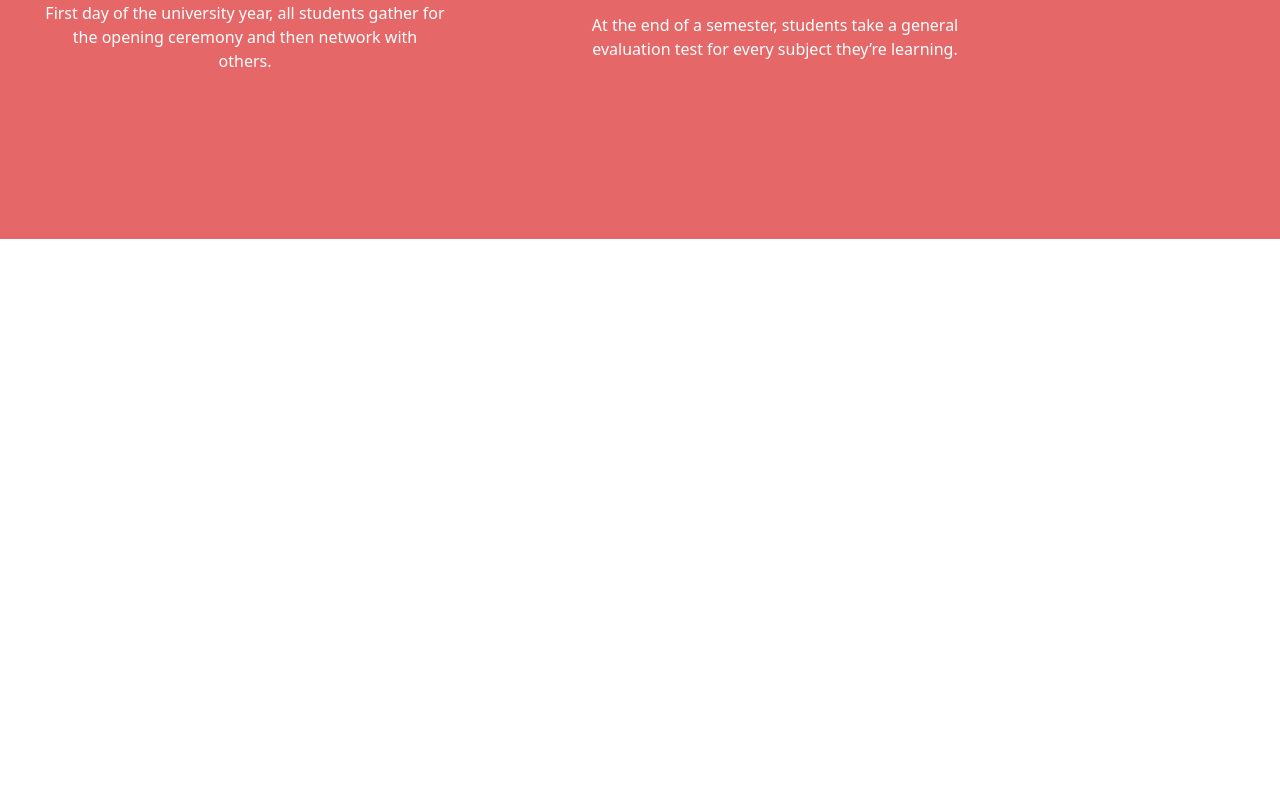
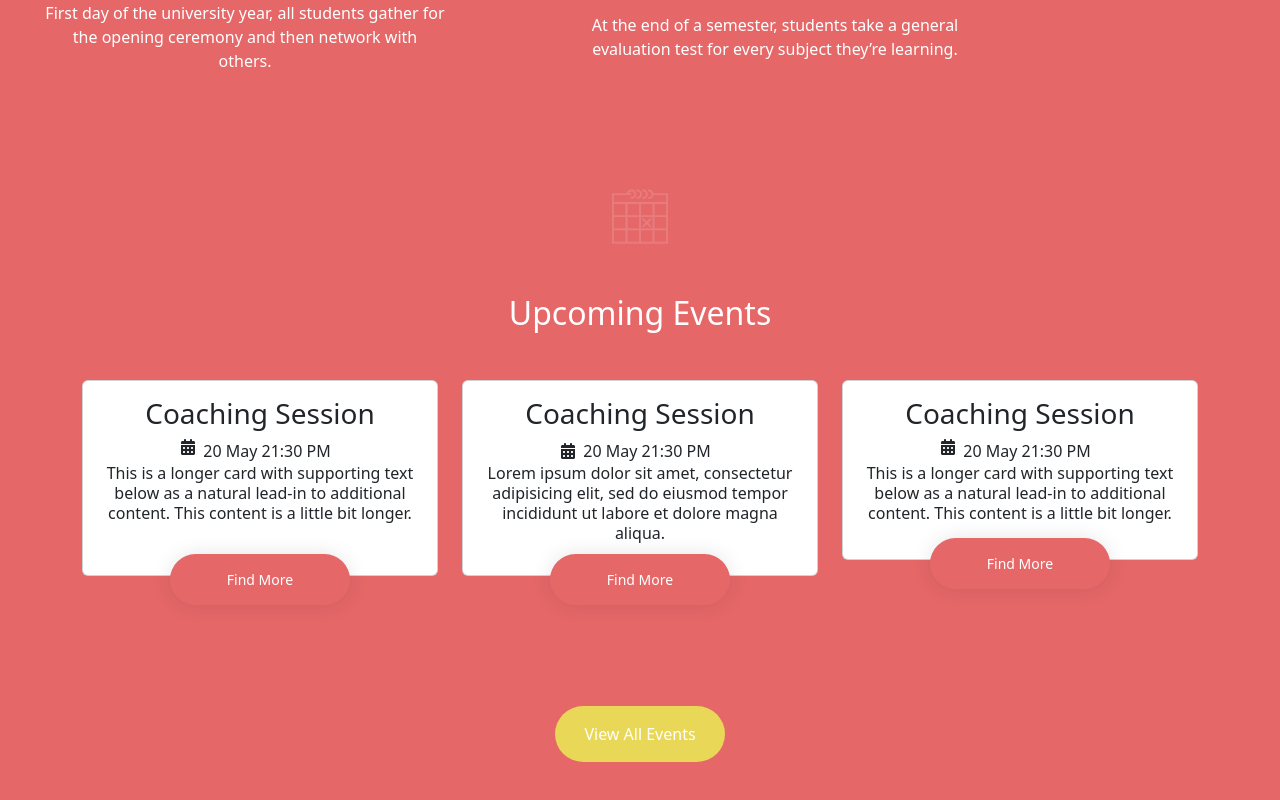
Before and after one commit to MathiasChirivi/proj-html-vuejs, a Vue app: page / in a window 1280 px wide. Shown: the part 2875-3675 px from the top of the page. Before the commit the page ends 3114 px from the top, so only its background shows below. Built offline with nearby package versions, Linux system fonts and the light colour scheme.

Commit message:
section 2 finish

```diff
--- a/index.html
+++ b/index.html
@@ -6,6 +6,8 @@
   <link rel="icon" type="image/svg+xml" href="src/assets/img/Decisions-icon.png" />
   <meta name="viewport" content="width=device-width, initial-scale=1.0" />
   <title>EduPrime</title>
+  <!-- ADD FONTAWESOME -->
+  <!-- <link rel="stylesheet" href="https://cdnjs.cloudflare.com/ajax/libs/font-awesome/6.4.0/css/all.min.css"> -->
 </head>
 
 <body>
--- a/package.json
+++ b/package.json
@@ -9,6 +9,11 @@
     "preview": "vite preview"
   },
   "dependencies": {
+    "@fortawesome/fontawesome-svg-core": "^6.4.0",
+    "@fortawesome/free-brands-svg-icons": "^6.4.0",
+    "@fortawesome/free-regular-svg-icons": "^6.4.0",
+    "@fortawesome/free-solid-svg-icons": "^6.4.0",
+    "@fortawesome/vue-fontawesome": "^3.0.3",
     "@popperjs/core": "^2.11.8",
     "bootstrap": "^5.2.3",
     "vue": "^3.2.47"
--- a/src/components/AppSection2.vue
+++ b/src/components/AppSection2.vue
@@ -7,7 +7,7 @@ export default {
 <template>
     <div class="headerBg ">
         <div class="container containerMain d-flex flex-column align-items-center">
-            <img class="imgClock mb-4" src="../assets/img/Clock-and-Bell.png" alt="">
+            <img class="imgClockCalendar mb-4" src="../assets/img/Clock-and-Bell.png" alt="">
             <h2 class="bg-danger mt-4 mb-5 text-white">University Year</h2>
             <div class="rowFirst text-center text-white">
                 <div class="text">
@@ -34,6 +34,60 @@ export default {
                     </p>
                 </div>
             </div>
+            <img class="imgClockCalendar calendarImg" src="../assets/img/upcoming-events-calendar-icon.png" alt=""
+                srcset="">
+            <h2 class="text-white mb-5">Upcoming Events</h2>
+            <div class="row row-cols-1 row-cols-md-3 g-4">
+                <div class="col">
+                    <div class="card h-100">
+                        <div class="card-body">
+                            <h3 class="card-title text-center">Coaching Session</h3>
+                            <div class="d-flex justify-content-center">
+                                <font-awesome-icon :icon="['fas', 'calendar-days']" />
+                                <p class="m-0 mx-2">20 May 21:30 PM</p>
+                            </div>
+                            <p class="card-text text-center lh-sm">This is a longer card with supporting text below as a
+                                natural
+                                lead-in to
+                                additional content. This content is a little bit longer.</p>
+                            <a href="#" class="btnFind  text-center">Find More</a>
+                        </div>
+                    </div>
+                </div>
+                <div class="col position-relative">
+                    <div class="card h-100">
+                        <div class="card-body">
+                            <h3 class="card-title text-center">Coaching Session</h3>
+                            <div class="d-flex align-items-center justify-content-center">
+                                <font-awesome-icon :icon="['fas', 'calendar-days']" />
+                                <p class="m-0 mx-2">20 May 21:30 PM</p>
+                            </div>
+                            <p class="card-text text-center lh-sm">Lorem ipsum dolor sit amet, consectetur adipisicing elit,
+                                sed
+                                do eiusmod
+                                tempor incididunt ut labore et dolore magna aliqua.</p>
+                            <a href="#" class="btnFind  text-center">Find More</a>
+                        </div>
+                    </div>
+                </div>
+                <div class="col">
+                    <div class="card heightBody">
+                        <div class="card-body">
+                            <h3 class="card-title text-center">Coaching Session</h3>
+                            <div class="d-flex justify-content-center">
+                                <font-awesome-icon :icon="['fas', 'calendar-days']" />
+                                <p class="m-0 mx-2">20 May 21:30 PM</p>
+                            </div>
+                            <p class="card-text text-center lh-sm">This is a longer card with supporting text below as a
+                                natural
+                                lead-in to
+                                additional content. This content is a little bit longer.</p>
+                            <a href="#" class="btnFind  text-center">Find More</a>
+                        </div>
+                    </div>
+                </div>
+            </div>
+            <button class="buttonMargin p-3">View All Events</button>
         </div>
     </div>
 </template>
@@ -48,8 +102,13 @@ export default {
     margin: 0 auto;
 }
 
-.imgClock {
+.imgClockCalendar {
     width: 5%;
+}
+
+.calendarImg {
+    margin-top: 100px;
+    margin-bottom: 50px;
 }
 
 .timeLineItem {
@@ -91,4 +150,35 @@ export default {
     margin-left: 130px;
     margin-right: 260px;
 }
+
+a {
+    width: 180px;
+    position: absolute;
+    bottom: -30px;
+    left: 50%;
+    transform: translateX(-50%);
+    text-decoration: none;
+}
+
+.btnFind {
+    padding: 15px;
+    font-size: 14px;
+    border-radius: 35px;
+    color: #FFFFFF;
+    background-color: #E56768;
+    box-shadow: rgba(0, 0, 0, 0.1) 0px 0px 20px 0px;
+}
+
+.heightBody {
+    height: 180px;
+}
+
+.buttonMargin {
+    width: 170px;
+    margin-top: 130px;
+    border: #E56768;
+    background-color: #E9D758;
+    color: white;
+    border-radius: 30px;
+}
 </style>
--- a/src/main.js
+++ b/src/main.js
@@ -3,5 +3,12 @@ import './style.css'
 import App from './App.vue'
 import 'bootstrap/dist/css/bootstrap.css';
 import 'bootstrap';
+import { library } from '@fortawesome/fontawesome-svg-core'
+import { FontAwesomeIcon } from '@fortawesome/vue-fontawesome'
 
-createApp(App).mount('#app')
+import { faCalendarDays } from '@fortawesome/free-solid-svg-icons'
+library.add(faCalendarDays)
+
+createApp(App)
+    .component('font-awesome-icon', FontAwesomeIcon)
+    .mount('#app')
```
Also changed, not shown: 1 other file (tests, documents, lock files or other folders).
